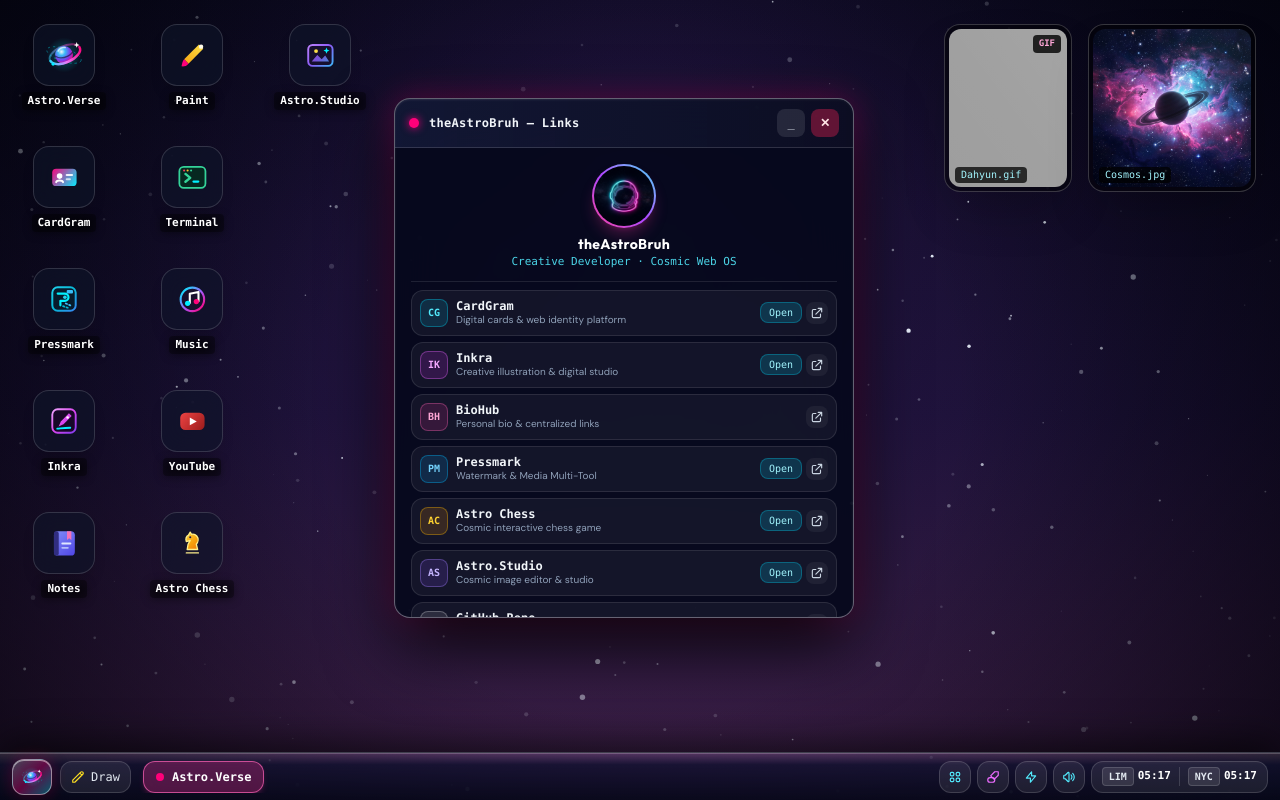
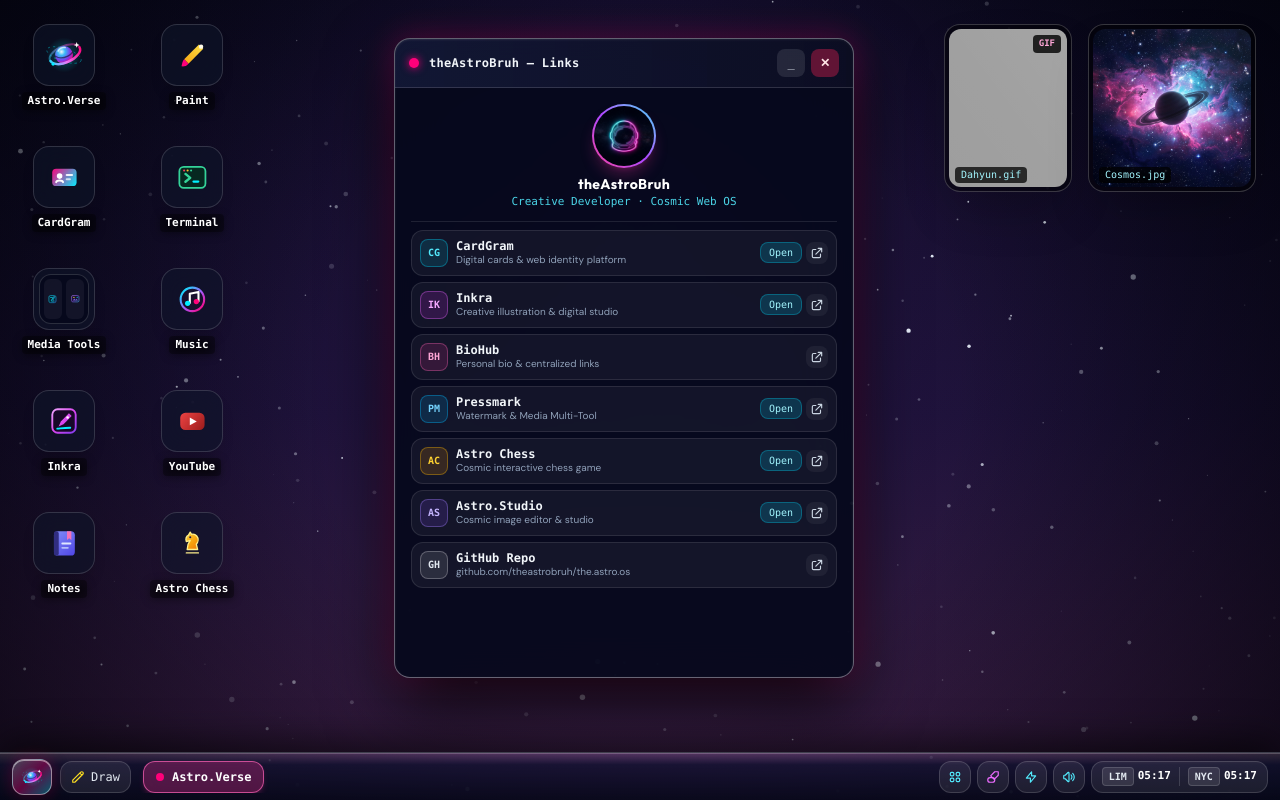
Before and after one commit to theastrobruh/the.astro.os, a React (Vite) app: page / in a window 1280 px wide. Built offline with nearby package versions, Linux system fonts and the light colour scheme; grey boxes are pictures that could not be loaded.

Commit message:
Media Tools ~

```diff
--- a/src/App.tsx
+++ b/src/App.tsx
@@ -30,7 +30,7 @@ import { MobileStatusBar } from './components/MobileStatusBar';
 import { Taskbar } from './components/Taskbar';
 import { StartMenu } from './components/StartMenu';
 import { DesktopDrawCanvas } from './components/DesktopDrawCanvas';
-import { DesktopIconItem } from './components/DesktopIconItem';
+import { DesktopIconItem, renderDefaultSvg } from './components/DesktopIconItem';
 import { MediaWidgetItemView } from './components/MediaWidgetItemView';
 import { WindowFrame } from './components/WindowFrame';
 import { TimezoneModal } from './components/TimezoneModal';
@@ -286,6 +286,13 @@ export default function App() {
   const [timezoneModalOpen, setTimezoneModalOpen] = useState(false);
   const [adminPinModalOpen, setAdminPinModalOpen] = useState(false);
   const [toastMsg, setToastMsg] = useState<string | null>(null);
+  const [openFolder, setOpenFolder] = useState<{
+    id: string;
+    name: string;
+    x: number;
+    y: number;
+    apps: Array<{ winId: WindowId; name: string }>;
+  } | null>(null);
   const [musicInTray, setMusicInTray] = useState(false);
 
   const [ctxMenu, setCtxMenu] = useState<{ open: boolean; widgetId: string; x: number; y: number } | null>(null);
@@ -963,6 +970,8 @@ export default function App() {
       name: cfg.name,
       visible: cfg.visible,
       customImage: cfg.customImage,
+      isFolder: item.isFolder,
+      folderApps: item.folderApps,
     };
   });
 
@@ -972,6 +981,7 @@ export default function App() {
         if (startMenuOpen) setStartMenuOpen(false);
         if (selectedWidgetId) setSelectedWidgetId(null);
         if (ctxMenu) setCtxMenu(null);
+        if (openFolder) setOpenFolder(null);
       }}
       className="relative w-full h-full h-[100dvh] max-h-[100dvh] overflow-hidden astro-wallpaper flex flex-col select-none"
     >
@@ -1028,12 +1038,72 @@ export default function App() {
               registerElement={registerElement}
               getBody={getBody}
               onOpenWindow={openWindow}
+              onOpenFolder={(ico, rect) => {
+                if (!ico.folderApps) return;
+                setOpenFolder((prev) =>
+                  prev?.id === ico.id
+                    ? null
+                    : {
+                        id: ico.id,
+                        name: ico.name,
+                        x: Math.min(window.innerWidth - 220, Math.max(12, rect.left)),
+                        y: Math.min(window.innerHeight - 190, Math.max(12, rect.bottom + 8)),
+                        apps: ico.folderApps!,
+                      }
+                );
+              }}
               onDragStartBody={handleDragStartBody}
               onDragMoveBody={handleDragMoveBody}
               onDragEndBody={handleDragEndBody}
             />
           );
         })}
+
+        {openFolder && (
+          <div
+            onClick={(e) => e.stopPropagation()}
+            onPointerDown={(e) => e.stopPropagation()}
+            style={{
+              left: isMobile ? '50%' : openFolder.x,
+              top: isMobile ? '50%' : openFolder.y,
+              transform: isMobile ? 'translate(-50%, -50%)' : 'none',
+            }}
+            className="fixed z-50 w-56 glass-window border border-white/25 rounded-2xl p-3 shadow-2xl bg-slate-950/90 backdrop-blur-2xl window-anim-open"
+          >
+            <div className="flex items-center justify-between pb-2 mb-2.5 border-b border-white/10">
+              <span className="text-xs font-mono font-bold text-slate-200 truncate">
+                {openFolder.name}
+              </span>
+              <button
+                type="button"
+                onClick={() => setOpenFolder(null)}
+                className="w-5 h-5 rounded-md bg-white/10 hover:bg-white/20 text-slate-300 text-[10px] flex items-center justify-center"
+              >
+                ✕
+              </button>
+            </div>
+            <div className="grid grid-cols-2 gap-2">
+              {openFolder.apps.map((app) => (
+                <button
+                  key={app.winId}
+                  type="button"
+                  onClick={() => {
+                    openWindow(app.winId);
+                    setOpenFolder(null);
+                  }}
+                  className="p-2.5 rounded-xl bg-white/5 hover:bg-white/15 border border-white/10 hover:border-cyan-400/50 flex flex-col items-center gap-1.5 transition-all active:scale-95"
+                >
+                  <div className="w-10 h-10 rounded-xl bg-slate-900/80 border border-white/15 flex items-center justify-center">
+                    {renderDefaultSvg(app.winId)}
+                  </div>
+                  <span className="text-[11px] font-mono font-semibold text-white truncate max-w-full">
+                    {app.name}
+                  </span>
+                </button>
+              ))}
+            </div>
+          </div>
+        )}
 
         {widgets.map((widget) => (
           <MediaWidgetItemView
--- a/src/components/DesktopIconItem.tsx
+++ b/src/components/DesktopIconItem.tsx
@@ -104,6 +104,7 @@ interface DesktopIconItemProps {
   registerElement: (id: string, el: HTMLElement | null) => void;
   getBody: (id: string) => PhysicsBody | undefined;
   onOpenWindow: (winId: WindowId) => void;
+  onOpenFolder?: (icon: DesktopIconConfig, rect: DOMRect) => void;
   onDragStartBody: (id: string, grabOffsetX: number, grabOffsetY: number) => void;
   onDragMoveBody: (id: string, x: number, y: number, instVx: number, instVy: number) => void;
   onDragEndBody: (id: string, vx: number, vy: number) => void;
@@ -119,6 +120,7 @@ export const DesktopIconItem: React.FC<DesktopIconItemProps> = ({
   registerElement,
   getBody,
   onOpenWindow,
+  onOpenFolder,
   onDragStartBody,
   onDragMoveBody,
   onDragEndBody,
@@ -220,7 +222,11 @@ export const DesktopIconItem: React.FC<DesktopIconItemProps> = ({
       onDragEndBody(icon.id, vx, vy);
     } else {
       astroSound.playWindowPop(true);
-      onOpenWindow(icon.winId);
+      if (icon.isFolder && onOpenFolder) {
+        onOpenFolder(icon, e.currentTarget.getBoundingClientRect());
+      } else {
+        onOpenWindow(icon.winId);
+      }
     }
   };
 
@@ -254,7 +260,11 @@ export const DesktopIconItem: React.FC<DesktopIconItemProps> = ({
         if (e.key === 'Enter' || e.key === ' ') {
           e.preventDefault();
           astroSound.playWindowPop(true);
-          onOpenWindow(icon.winId);
+          if (icon.isFolder && onOpenFolder) {
+            onOpenFolder(icon, e.currentTarget.getBoundingClientRect());
+          } else {
+            onOpenWindow(icon.winId);
+          }
         }
       }}
       role="button"
@@ -282,6 +292,14 @@ export const DesktopIconItem: React.FC<DesktopIconItemProps> = ({
             className="w-full h-full object-cover"
             draggable={false}
           />
+        ) : icon.isFolder && icon.folderApps ? (
+          <div className="w-[84%] h-[84%] grid grid-cols-2 gap-1 p-1 rounded-xl bg-slate-950/60 border border-white/15 place-items-center">
+            {icon.folderApps.slice(0, 4).map((app) => (
+              <div key={app.winId} className="w-full h-full flex items-center justify-center rounded-md bg-white/5">
+                {renderDefaultSvg(app.winId)}
+              </div>
+            ))}
+          </div>
         ) : (
           renderDefaultSvg(icon.winId)
         )}
--- a/src/constants/defaults.ts
+++ b/src/constants/defaults.ts
@@ -7,7 +7,7 @@ export const ASTRO_AVATAR_IMG = astroAvatarImg;
 export const DAHYUN_GIF_URL = 'https://media.tenor.com/hWEGQvJ2ntsAAAAM/haishatp-dahyun.gif';
 
 export const WINDOW_META_LIST: WindowMeta[] = [
-  { id: 'win-astroverse', title: 'theAstroBruh — Links', shortTitle: 'Astro.Verse', accentColor: '#FF007A', defaultWidth: 460, defaultHeight: 520 },
+  { id: 'win-astroverse', title: 'theAstroBruh — Links', shortTitle: 'Astro.Verse', accentColor: '#FF007A', defaultWidth: 460, defaultHeight: 640 },
   { id: 'win-cardgram', title: 'CardGram • Web Identity', shortTitle: 'CardGram', accentColor: '#F472B6', defaultWidth: 880, defaultHeight: 580, resizable: true },
   { id: 'win-pressmark', title: 'Pressmark • Watermark & Media Multi-Tool', shortTitle: 'Pressmark', accentColor: '#06B6D4', defaultWidth: 880, defaultHeight: 600, resizable: true },
   { id: 'win-astrochess', title: 'Astro Chess • Cosmic Chess Game', shortTitle: 'Astro Chess', accentColor: '#F59E0B', defaultWidth: 880, defaultHeight: 600, resizable: true },
@@ -29,10 +29,25 @@ export const WINDOW_META_MAP: Record<WindowId, WindowMeta> = WINDOW_META_LIST.re
   return acc;
 }, {} as Record<WindowId, WindowMeta>);
 
-export const ICON_ORDER: Array<{ id: string; winId: WindowId; defaultName: string }> = [
+export const ICON_ORDER: Array<{
+  id: string;
+  winId: WindowId;
+  defaultName: string;
+  isFolder?: boolean;
+  folderApps?: Array<{ winId: WindowId; name: string }>;
+}> = [
   { id: 'icon-win-astroverse', winId: 'win-astroverse', defaultName: 'Astro.Verse' },
   { id: 'icon-win-cardgram', winId: 'win-cardgram', defaultName: 'CardGram' },
-  { id: 'icon-win-pressmark', winId: 'win-pressmark', defaultName: 'Pressmark' },
+  {
+    id: 'icon-folder-studio',
+    winId: 'win-pressmark',
+    defaultName: 'Media Tools',
+    isFolder: true,
+    folderApps: [
+      { winId: 'win-pressmark', name: 'Pressmark' },
+      { winId: 'win-astrostudio', name: 'Astro.Studio' },
+    ],
+  },
   { id: 'icon-win-inkra', winId: 'win-inkra', defaultName: 'Inkra' },
   { id: 'icon-win-notes', winId: 'win-notes', defaultName: 'Notes' },
   { id: 'icon-win-draw', winId: 'win-draw', defaultName: 'Paint' },
@@ -40,7 +55,6 @@ export const ICON_ORDER: Array<{ id: string; winId: WindowId; defaultName: strin
   { id: 'icon-win-music', winId: 'win-music', defaultName: 'Music' },
   { id: 'icon-win-youtube', winId: 'win-youtube', defaultName: 'YouTube' },
   { id: 'icon-win-astrochess', winId: 'win-astrochess', defaultName: 'Astro Chess' },
-  { id: 'icon-win-astrostudio', winId: 'win-astrostudio', defaultName: 'Astro.Studio' },
 ];
 
 export const DEFAULT_ADMIN_CONFIG: AdminConfig = {
@@ -56,7 +70,7 @@ export const DEFAULT_ADMIN_CONFIG: AdminConfig = {
     icons: {
       'icon-win-astroverse': { name: 'Astro.Verse', visible: true },
       'icon-win-cardgram': { name: 'CardGram', visible: true },
-      'icon-win-pressmark': { name: 'Pressmark', visible: true },
+      'icon-folder-studio': { name: 'Media Tools', visible: true },
       'icon-win-inkra': { name: 'Inkra', visible: true },
       'icon-win-notes': { name: 'Notes', visible: true },
       'icon-win-draw': { name: 'Paint', visible: true },
@@ -64,11 +78,10 @@ export const DEFAULT_ADMIN_CONFIG: AdminConfig = {
       'icon-win-music': { name: 'Music', visible: true },
       'icon-win-youtube': { name: 'YouTube', visible: true },
       'icon-win-astrochess': { name: 'Astro Chess', visible: true },
-      'icon-win-astrostudio': { name: 'Astro.Studio', visible: true },
     },
   },
   windows: {
-    'win-astroverse': { title: 'theAstroBruh — Links', width: 460, height: 520 },
+    'win-astroverse': { title: 'theAstroBruh — Links', width: 460, height: 640 },
     'win-cardgram': { title: 'CardGram • Web Identity', width: 880, height: 580 },
     'win-pressmark': { title: 'Pressmark • Watermark & Media Multi-Tool', width: 880, height: 600 },
     'win-astrochess': { title: 'Astro Chess • Cosmic Chess Game', width: 880, height: 600 },
--- a/src/types/os.ts
+++ b/src/types/os.ts
@@ -80,6 +80,8 @@ export interface DesktopIconConfig {
   name: string;
   visible: boolean;
   customImage?: string;
+  isFolder?: boolean;
+  folderApps?: Array<{ winId: WindowId; name: string }>;
 }
 
 export interface MediaWidgetItem {
```
